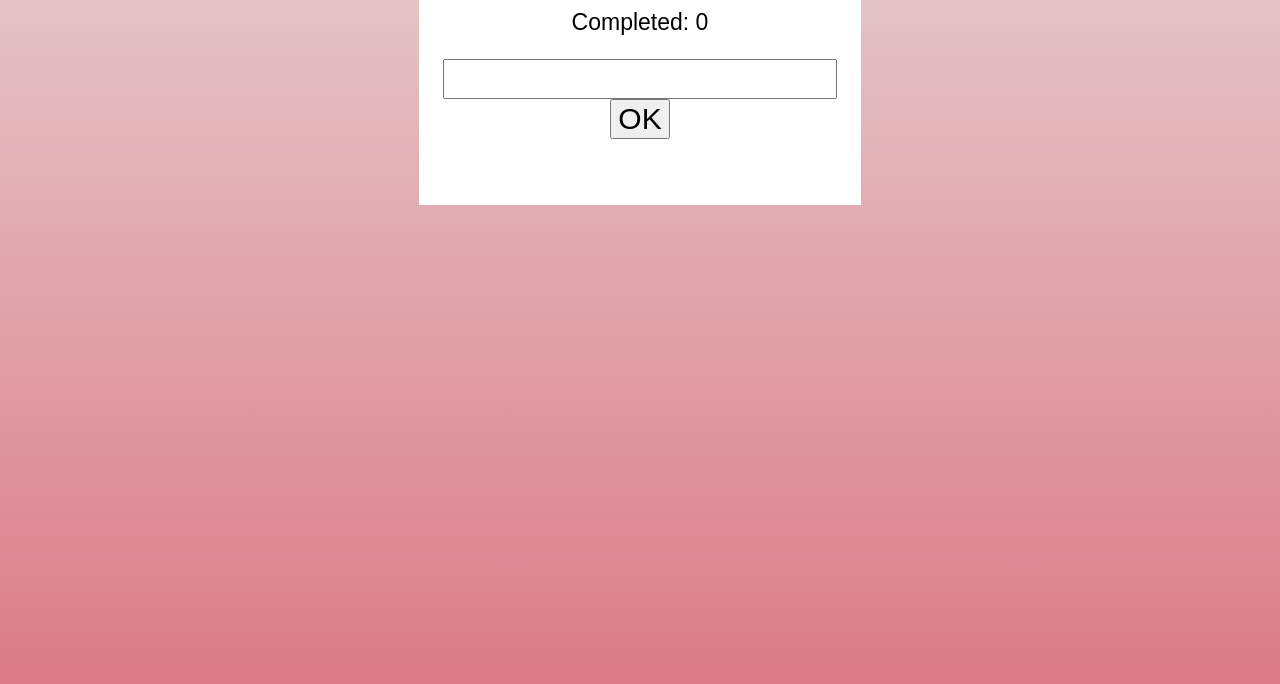
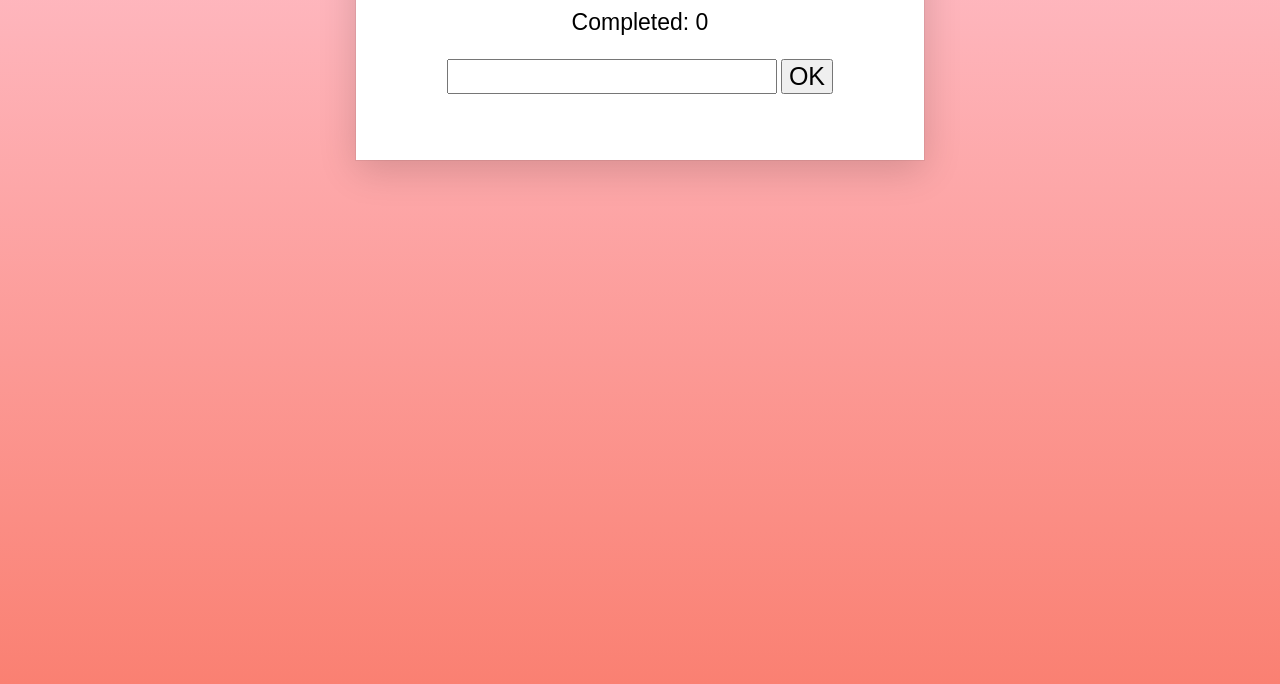
Before and after one commit to AlexCode-dot/ToDoList-ChangeCSS-, a plain HTML site: page index.html in a window 1280 px wide. Shown: the part 132-816 px from the top of the page. Drawn offline with Linux system fonts and the light colour scheme.

Commit message:
small update to css

```diff
--- a/style2.css
+++ b/style2.css
@@ -1,11 +1,11 @@
 body
 {
     height: 100vh;
-    background: linear-gradient(rgb(230, 209, 209), rgb(219, 123, 137));
+    background: linear-gradient(pink, salmon);
 }
 .container
 {
-   width:35%;
+   width:45%;
    margin: auto;
    background-color: white;
    padding-top: 15px;
@@ -15,6 +15,7 @@ body
    animation-duration: 1s;
    animation-fill-mode: forwards;
    transition: opasity 2s;
+   box-shadow: rgba(0, 0, 0, 0.16) 0px 10px 36px 0px, rgba(0, 0, 0, 0.06) 0px 0px 0px 1px;
 }
 h2
 {
@@ -43,11 +44,11 @@ h2
 }
 #input-value
 {
-    font-size: 30px;
+    font-size: 25px;
 }
 #add
 {
-    font-size: 30px;
+    font-size: 25px;
 }
 #blink-animation
 {
```
